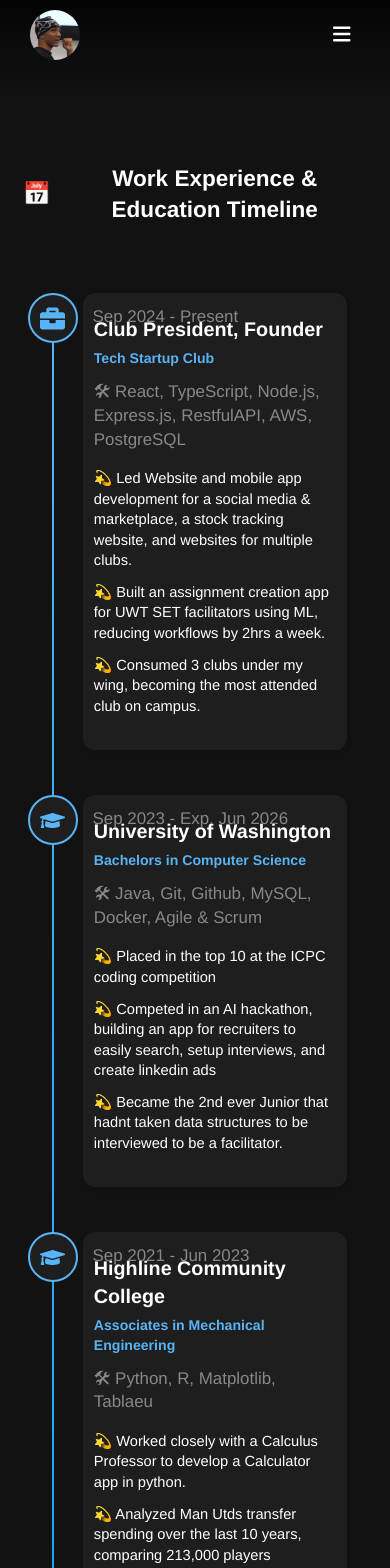
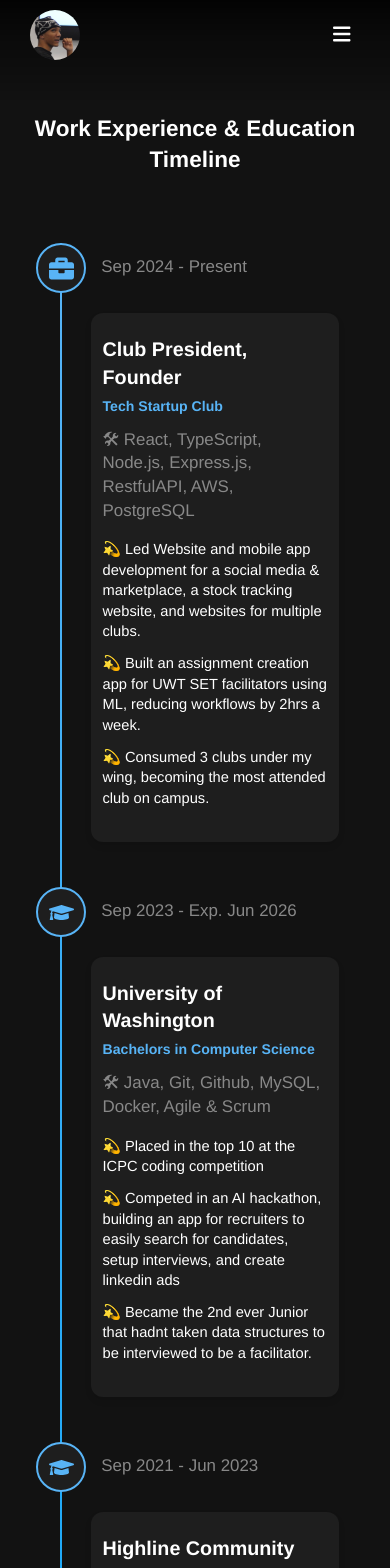
Before and after one commit to celestinryf/portfolio, a React (Create React App) app: page /experience in a window 390 px wide. Shown: the top 1568 px of the page. Built offline with nearby package versions, Linux system fonts and the light colour scheme.

Commit message:
chore: experience page media queries

```diff
--- a/src/routes/Experience/experience.module.css
+++ b/src/routes/Experience/experience.module.css
@@ -173,11 +173,7 @@
     }
 }
 
-@media (max-width: 768px) {
-    .mainContent {
-        padding: 70px 1rem 2rem;
-    }
-
+@media (max-width: 1080px) {
     .mainTitle {
         font-size: 2rem;
     }
@@ -188,6 +184,7 @@
 
     .timelineItem:nth-child(odd) .timelineContent,
     .timelineItem:nth-child(even) .timelineContent {
+        margin-top: 70px;
         margin-left: 60px;
         margin-right: 20px;
         width: calc(100% - 80px);
--- a/src/routes/Experience/index.jsx
+++ b/src/routes/Experience/index.jsx
@@ -24,7 +24,7 @@ const Experience = () => {
             tech: 'Java, Git, Github, MySQL, Docker, Agile & Scrum',
             achievements: [
                 'Placed in the top 10 at the ICPC coding competition',
-                'Competed in an AI hackathon, building an app for recruiters to easily search, setup interviews, and create linkedin ads',
+                'Competed in an AI hackathon, building an app for recruiters to easily search for candidates, setup interviews, and create linkedin ads',
                 'Became the 2nd ever Junior that hadnt taken data structures to be interviewed to be a facilitator.'
             ]
         },
@@ -46,7 +46,7 @@ const Experience = () => {
         <div className={style.layoutWrapper}>
             <div className={style.mainContent}>
                 <h1 className={style.mainTitle}>
-                    <span className={style.emoji}>📅</span> Work Experience & Education Timeline
+                    Work Experience & Education Timeline
                 </h1>
 
                 <div className={style.timeline}>
```
